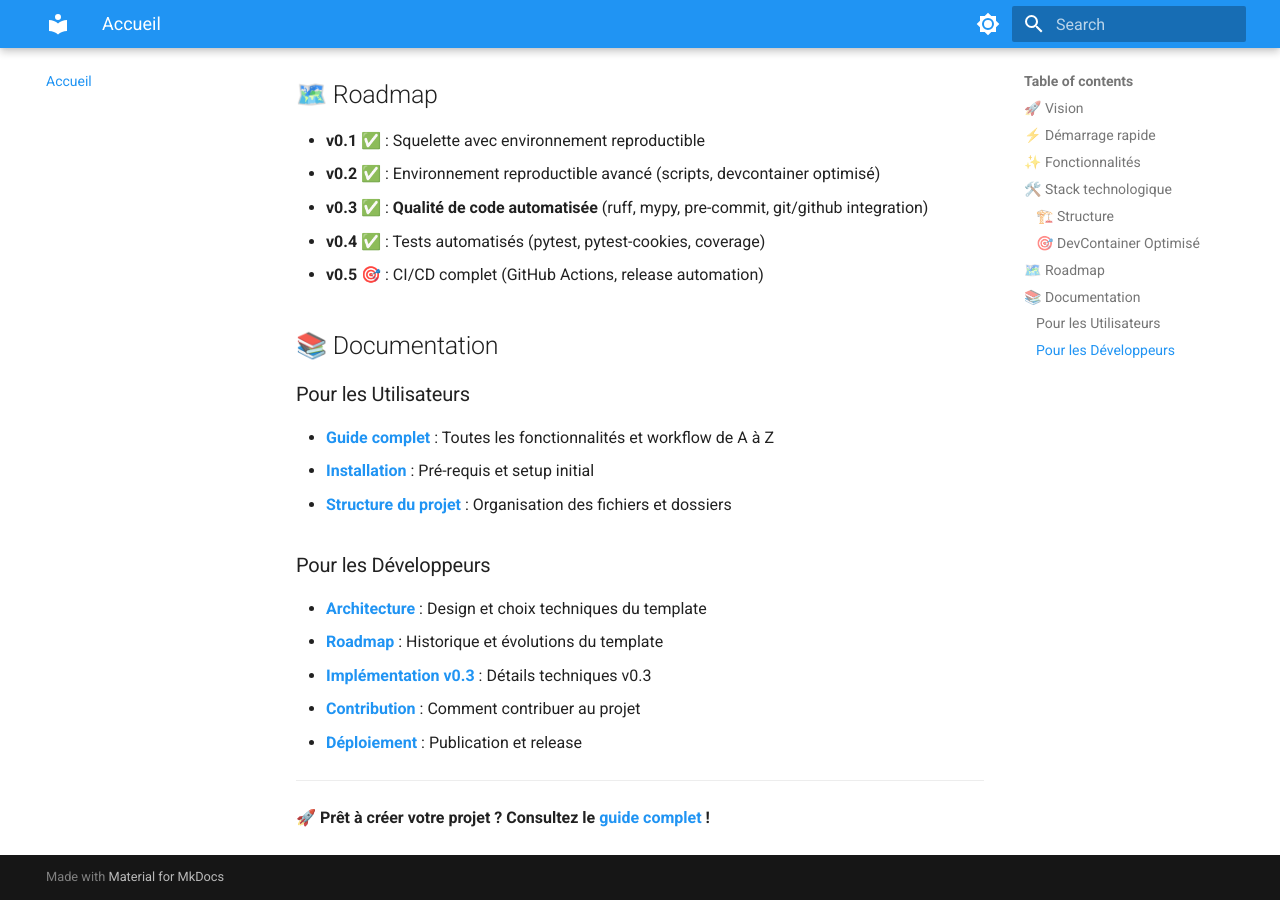
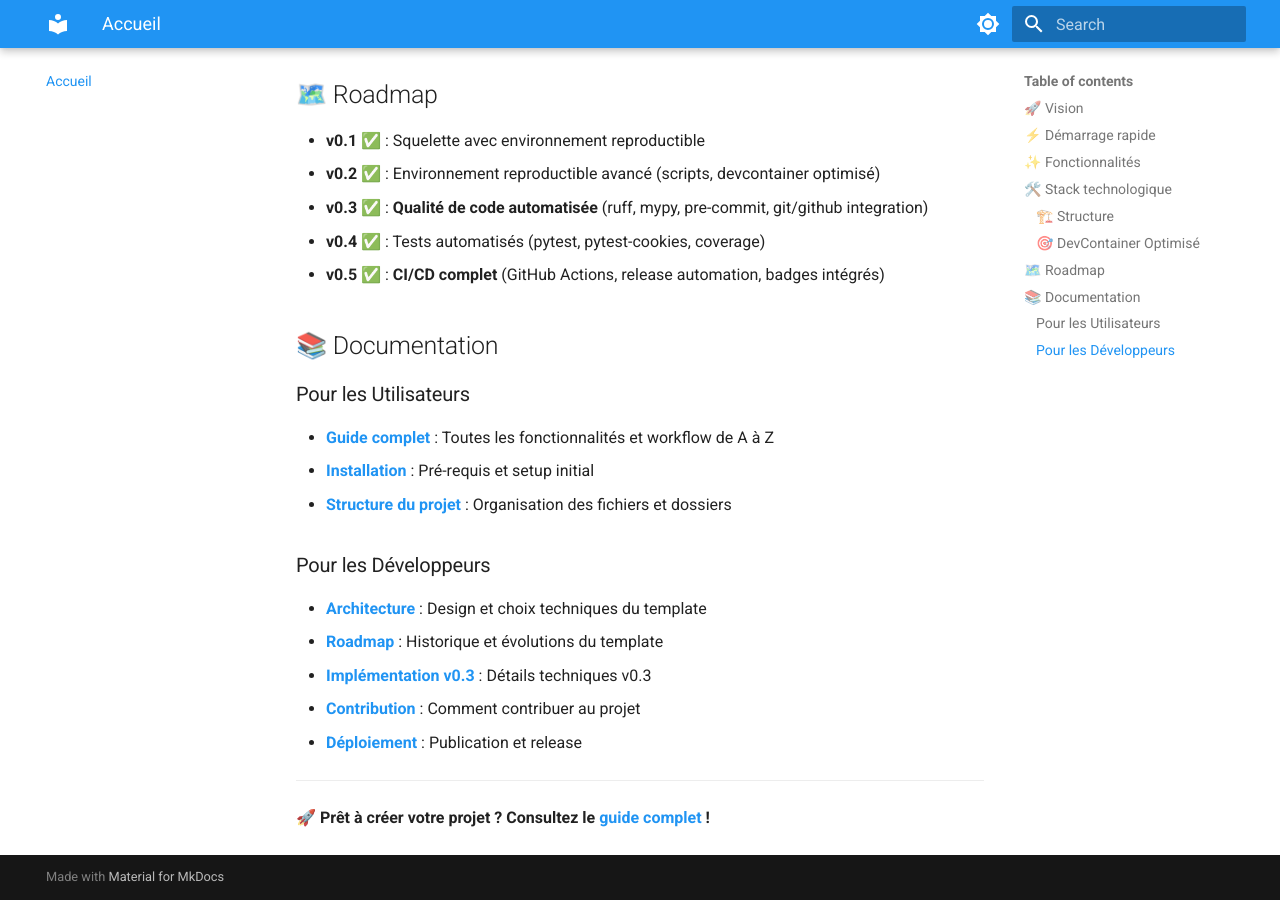
Before and after one commit to castorfou/PyFoundry, an MkDocs documentation site: the page built from docs/index.md, in a window 1280 px wide and 900 px high, scrolled down 2073 px. Built offline with MkDocs 1.6.1 and Material for MkDocs 9.7.7, drawn with Linux system fonts in a browser that asks for light colours.

Commit message:
docs: update badges for v0.5.0 CI/CD workflows
- Replace outdated workflow badges with current test-template.yml and docs.yml
- Add comprehensive CI/CD badges (Tests, Documentation, Release, Python, Ruff, uv)
- Update roadmap status for v0.4 and v0.5 as completed
- Maintain separation: user docs focus on features, dev docs contain version history

```diff
--- a/docs/index.md
+++ b/docs/index.md
@@ -83,7 +86,7 @@
 - **v0.2** ✅ : Environnement reproductible avancé (scripts, devcontainer optimisé)
 - **v0.3** ✅ : **Qualité de code automatisée** (ruff, mypy, pre-commit, git/github integration)
 - **v0.4** ✅ : Tests automatisés (pytest, pytest-cookies, coverage)
-- **v0.5** 🎯 : CI/CD complet (GitHub Actions, release automation)
+- **v0.5** ✅ : **CI/CD complet** (GitHub Actions, release automation, badges intégrés)
 
 
 ## 📚 Documentation
```
Also changed, not shown: other parts of docs/index.md (+5 -2 lines), README.md (+7 -4 lines).
